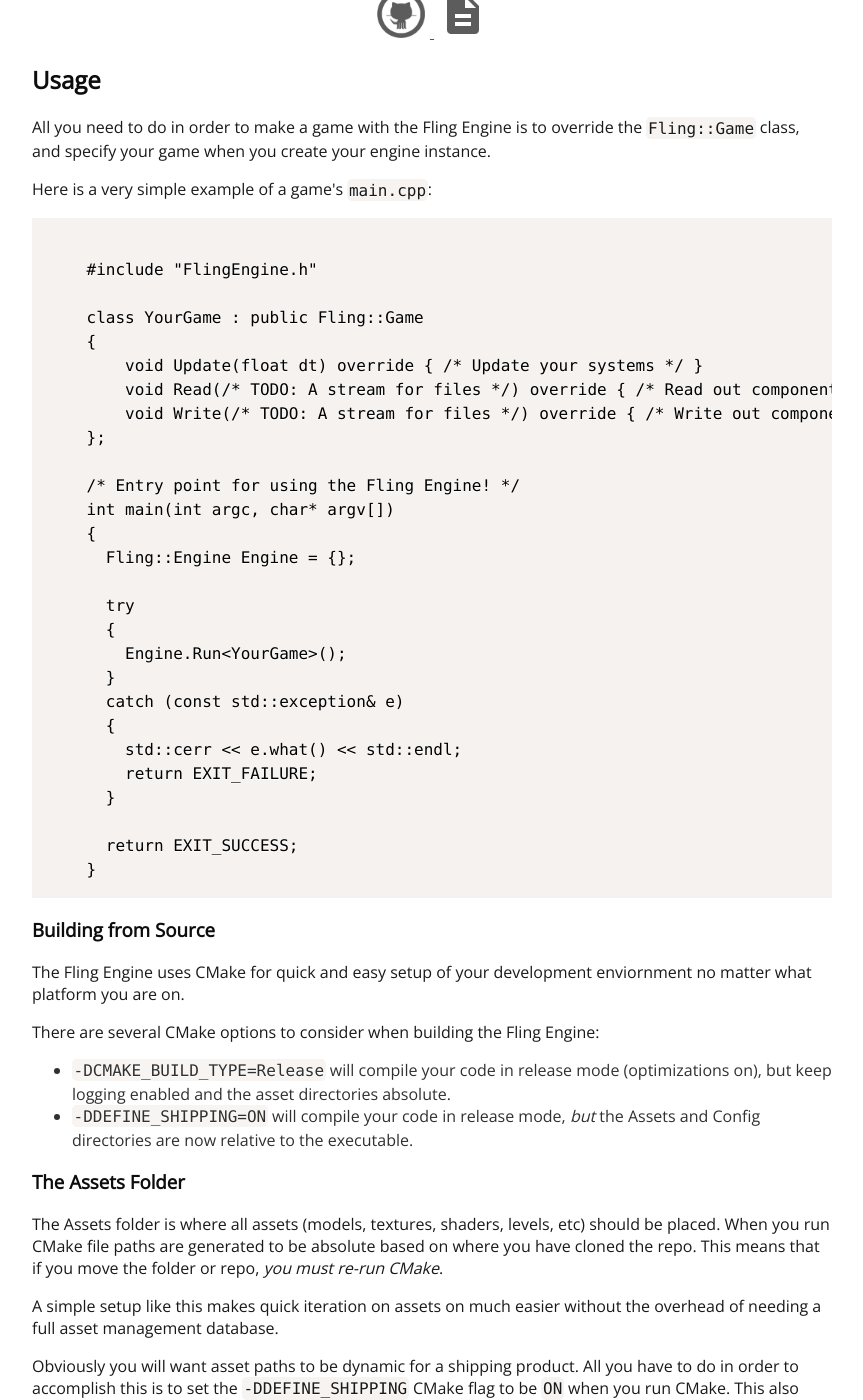
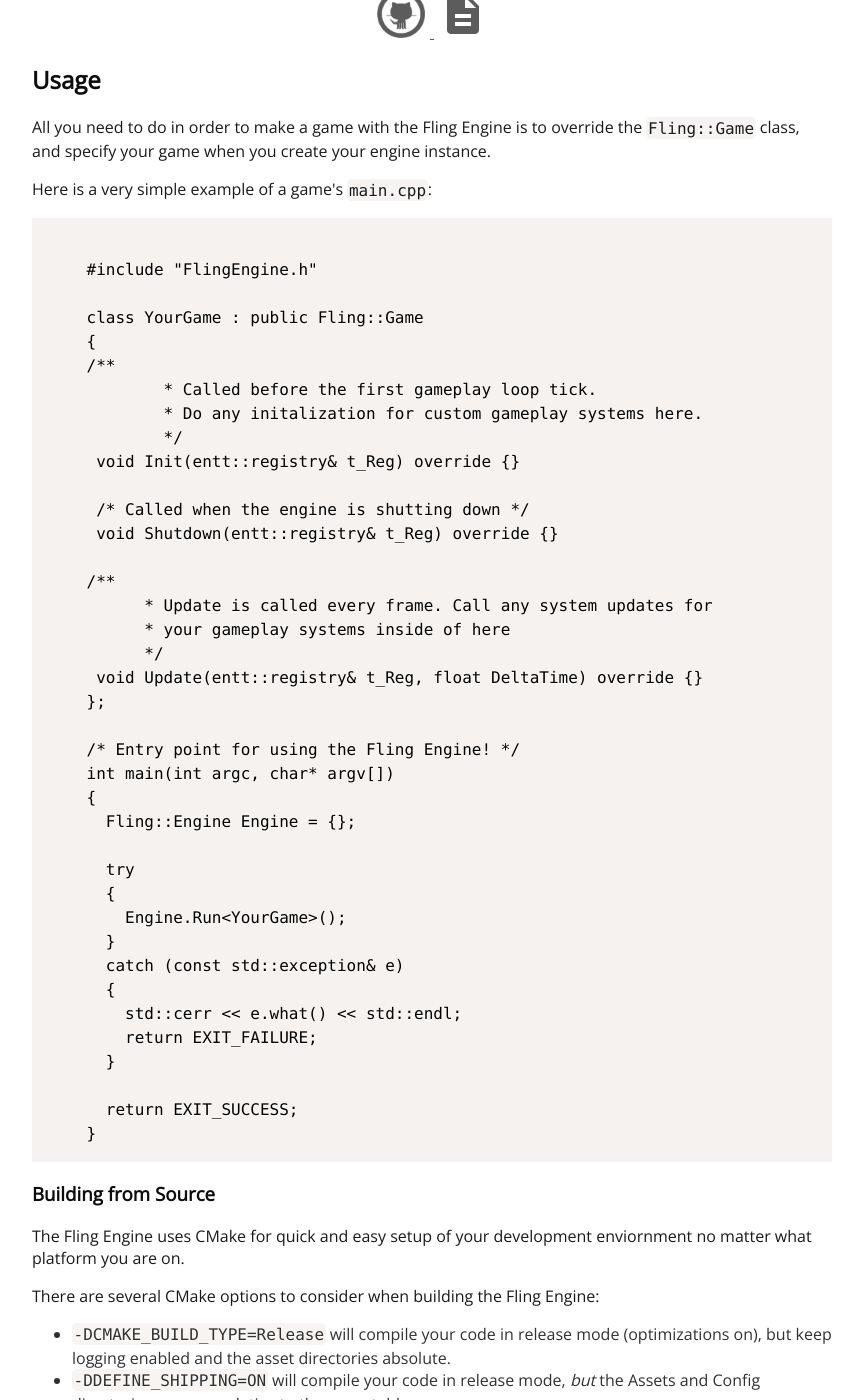
Before and after one commit to flingengine/flingengine.io, a Jekyll site: the page built from index.html, in a window 1280 px wide and 1400 px high, scrolled down 869 px. Shown: the whole window, without its empty margins (208-1071 px from the left). Built offline with Jekyll 4.4.1, drawn with Linux system fonts in a browser that asks for light colours; nearby versions of some CDN libraries; some web fonts are replaced; library files that are not in the unit come from our copies.

Commit message:
Update the custom game impl methods

```diff
--- a/index.html
+++ b/index.html
@@ -47,9 +47,20 @@ create your engine instance. </p>
 
     class YourGame : public Fling::Game
     {
-        void Update(float dt) override { /* Update your systems */ }
-        void Read(/* TODO: A stream for files */) override { /* Read out component system data */ }
-        void Write(/* TODO: A stream for files */) override { /* Write out component system data */ }
+    /**
+            * Called before the first gameplay loop tick.
+            * Do any initalization for custom gameplay systems here.
+            */
+     void Init(entt::registry& t_Reg) override {}
+
+     /* Called when the engine is shutting down */
+     void Shutdown(entt::registry& t_Reg) override {}
+
+    /**
+          * Update is called every frame. Call any system updates for
+          * your gameplay systems inside of here
+          */
+     void Update(entt::registry& t_Reg, float DeltaTime) override {}
     };
 
     /* Entry point for using the Fling Engine! */
```
